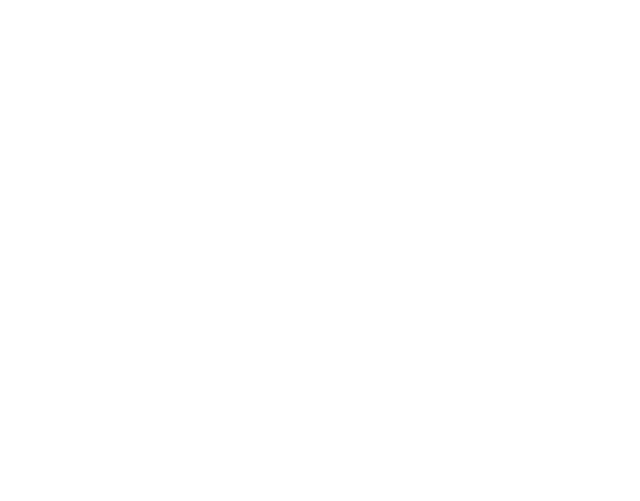
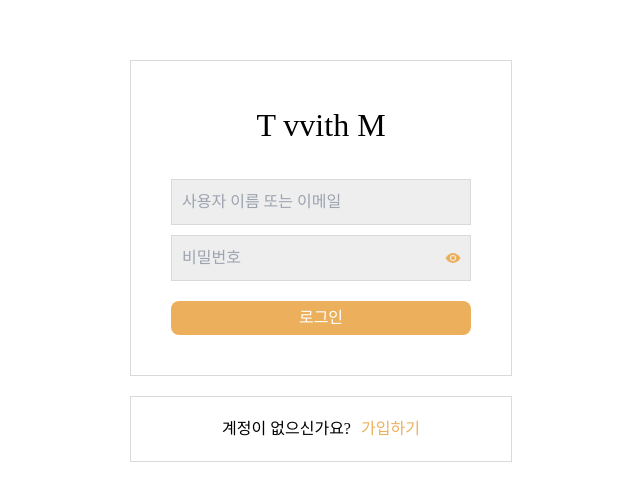
Before and after one commit to hyun522/chatting, a React (Vite) app: page /signin in a window 1280 px wide. Shown: the part 139-640 px from the top of the page, without its empty margins (319-959 px from the left). Built offline with nearby package versions, Linux system fonts and the light colour scheme; a web font is replaced by a local one.

Commit message:
FEAT : 로그인 페이지 구현

```diff
--- /dev/null
+++ b/src/components/signin/SigninForm.tsx
@@ -0,0 +1,128 @@
+import { useState } from 'react';
+import { Link, useNavigate } from 'react-router-dom';
+import {
+  getEmailValidationMessage,
+  getPasswordValidationMessage,
+} from '@/utils/validate';
+import AuthInput from '@/components/AuthInput';
+
+interface formDataType {
+  email: string;
+  password: string;
+}
+
+function SigninForm() {
+  const navigate = useNavigate();
+
+  const [formData, setFormData] = useState<formDataType>({
+    email: '',
+    password: '',
+  });
+
+  const [errorMessage, setErrorMessage] = useState<formDataType>({
+    email: '',
+    password: '',
+  });
+
+  const [isShow, setIsShow] = useState<boolean>(false);
+
+  const handleInputChange = (e: React.ChangeEvent<HTMLInputElement>) => {
+    const { name, value } = e.target;
+    setFormData((prevData) => ({
+      ...prevData,
+      [name]: value,
+    }));
+
+    if (name === 'email') {
+      setErrorMessage((preError) => ({
+        ...preError,
+        email: getEmailValidationMessage(value),
+      }));
+    }
+
+    if (name === 'password') {
+      setErrorMessage((prevError) => ({
+        ...prevError,
+        password: getPasswordValidationMessage(value),
+      }));
+    }
+  };
+
+  const toggleShowPassword = () => {
+    setIsShow(!isShow);
+  };
+
+  const handleSubmit = (e: React.FormEvent<HTMLFormElement>) => {
+    e.preventDefault();
+
+    if (
+      errorMessage.email !== 'Valid' ||
+      errorMessage.password !== 'Valid' ||
+      !formData.email ||
+      !formData.password
+    )
+      return;
+
+    navigate('/');
+  };
+
+  const isFormValid =
+    errorMessage.email === 'Valid' &&
+    errorMessage.password === 'Valid' &&
+    formData.email &&
+    formData.password;
+
+  return (
+    <>
+      <section>
+        <div className='p-[4rem] text-center border border-gray-D '>
+          <h1 className="text-32 mb-[3rem] font-['KimjungchulMyungjo-Bold']">
+            T vvith M
+          </h1>
+          <form
+            className='flex flex-col text w-[30rem]'
+            onSubmit={handleSubmit}
+          >
+            <AuthInput
+              type='text'
+              name='email'
+              value={formData.email}
+              placeholder='사용자 이름 또는 이메일'
+              errorMessage={errorMessage.email}
+              onChange={handleInputChange}
+            />
+            <div className='mt-[1rem]'>
+              <AuthInput
+                type={isShow ? 'text' : 'password'}
+                name='password'
+                value={formData.password}
+                placeholder='비밀번호'
+                errorMessage={errorMessage.password}
+                onChange={handleInputChange}
+                togglePasswordVisibility={toggleShowPassword}
+                isPasswordVisible={isShow}
+              />
+            </div>
+            <button
+              type='submit'
+              disabled={!isFormValid}
+              className={`w-full rounded mt-[2rem] text-white bg-orange-2 p-[.5rem] ${isFormValid ? '' : 'bg-gray-D'}`}
+            >
+              로그인
+            </button>
+          </form>
+        </div>
+        <div className='px-[4rem] py-[2rem] border border-gray-D mt-[2rem] text-center '>
+          <p>
+            계정이 없으신가요?
+            <Link to='/signup' className='text-orange-2 ml-[1rem]'>
+              가입하기
+            </Link>
+          </p>
+        </div>
+      </section>
+    </>
+  );
+}
+
+export default SigninForm;
--- a/src/pages/signin.tsx
+++ b/src/pages/signin.tsx
@@ -1,5 +1,11 @@
+import SigninForm from '@/components/signin/SigninForm';
+
 function signin() {
-  return <div></div>;
+  return (
+    <div className='h-screen flexCenter'>
+      <SigninForm />
+    </div>
+  );
 }
 
 export default signin;
```
